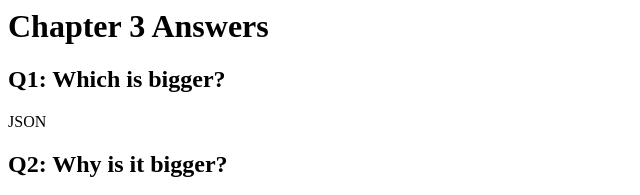
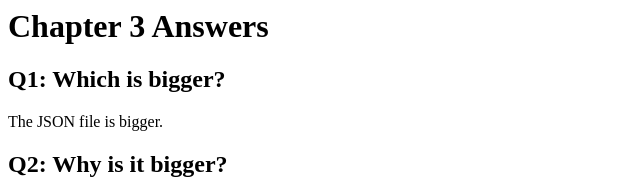
Before and after one commit to abigailwolff20/abigailwolff20.github.io, a plain HTML site: page answers.html in a window 1280 px wide. Shown: the top 195 px of the page, without its empty margins (0-640 px from the left). Drawn offline with Linux system fonts and the light colour scheme.

Commit message:
Update answers.html

```diff
--- a/answers.html
+++ b/answers.html
@@ -7,7 +7,7 @@
     <h1>Chapter 3 Answers</h1>
     <h2>Q1: Which is bigger?</h2>
     <p>
-     JSON
+     The JSON file is bigger.
     </p>
     <h2>Q2: Why is it bigger?</h2>
     <p>
```
